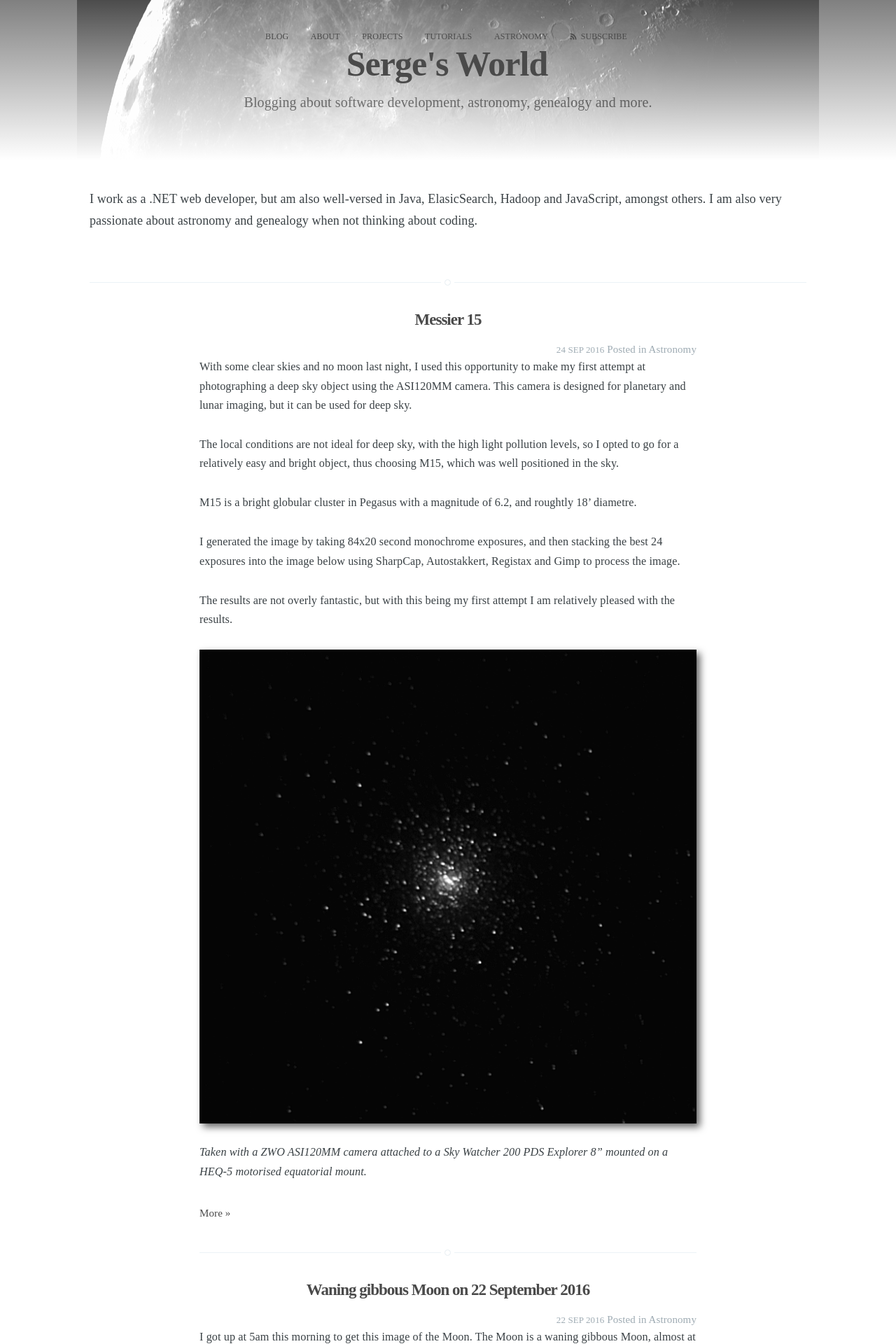
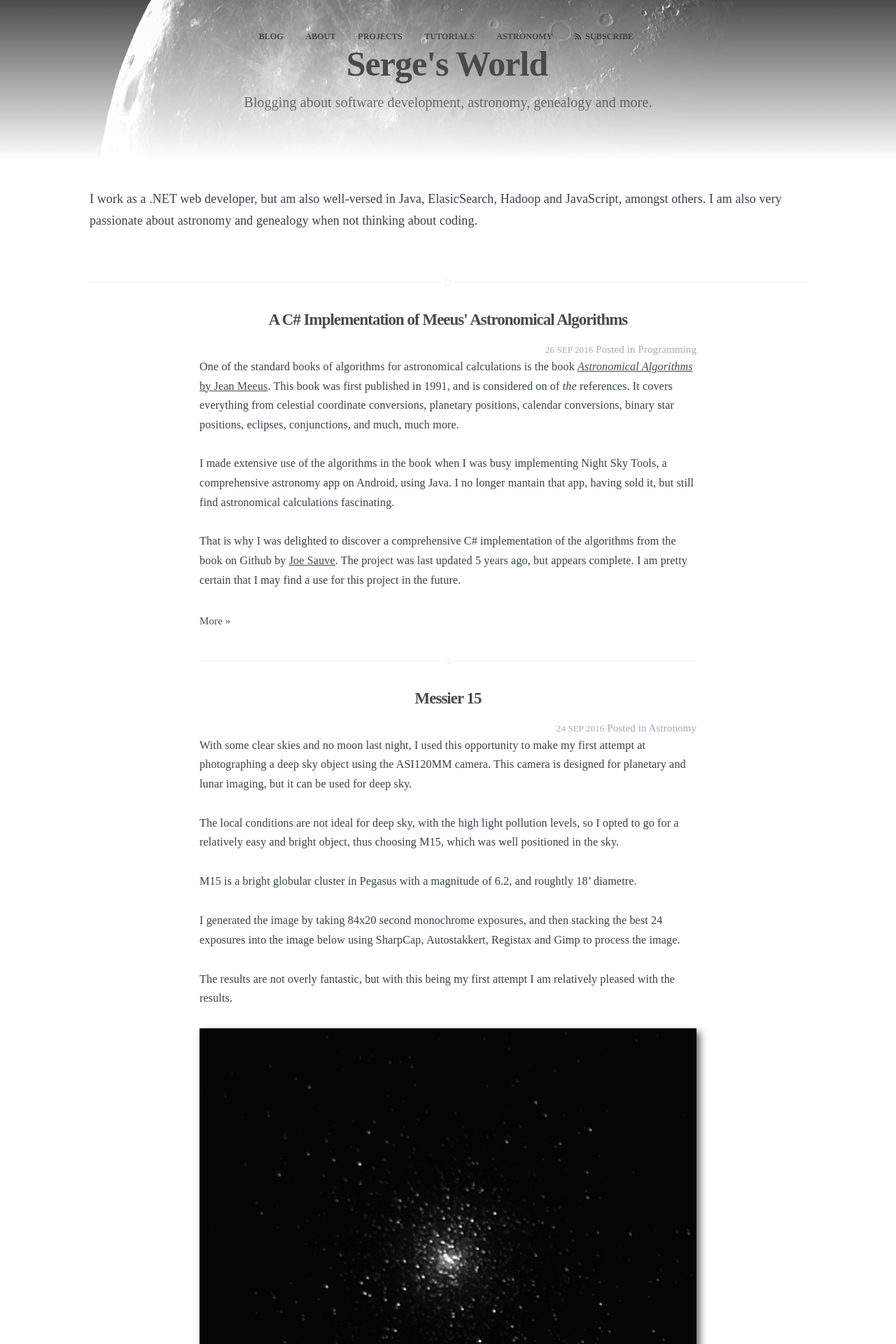
Before and after one commit to sjmeunier/sjmeunier.github.io, a Jekyll site: the page built from index.html, in a window 1280 px wide. Shown: the top 1920 px of the page at 70% size. Built offline with Jekyll 4.4.1, drawn with Linux system fonts in a browser that asks for light colours; some web fonts are replaced; the list of posts is cut into pages by our own code; some of the changed text lies outside the part shown.

Commit message:
Added post and fixed styling

```diff
--- /dev/null
+++ b/_posts/2016-09-26-a-csharp-implementation-of-meeus-astronomical-algorithms.md
@@ -0,0 +1,13 @@
+---
+layout: post
+title:  "A C# Implementation of Meeus' Astronomical Algorithms"
+date:   2016-09-26 21:00:00
+categories: Programming
+tags: [astronomy, c-sharp, algorithms]
+---
+
+One of the standard books of algorithms for astronomical calculations is the book [_Astronomical Algorithms_ by Jean Meeus](https://www.amazon.com/Astronomical-Algorithms-Jean-Meeus/dp/0943396611). This book was first published in 1991, and is considered on of _the_ references. It covers everything from celestial coordinate conversions, planetary positions, calendar conversions, binary star positions, eclipses, conjunctions, and much, much more.
+
+I made extensive use of the algorithms in the book when I was busy implementing Night Sky Tools, a comprehensive astronomy app on Android, using Java. I no longer mantain that app, having sold it, but still find astronomical calculations fascinating.
+
+That is why I was delighted to discover a comprehensive C&#35; implementation of the algorithms from the book on Github by [Joe Sauve](https://github.com/jsauve/AASharp). The project was last updated 5 years ago, but appears complete. I am pretty certain that I may find a use for this project in the future.
--- a/assets/css/screen.css
+++ b/assets/css/screen.css
@@ -551,11 +551,11 @@ margin on the iframe, cause it breaks stuff. */
     background-size: cover;
     overflow: hidden;
     max-height: 40%;
-    background: url('/assets/images/moon_logo.png') no-repeat fixed center;
-	background: -webkit-linear-gradient(transparent, #ffffff), #808080 url('/assets/images/moon_logo.png') no-repeat center; /* For Safari 5.1 to 6.0 */
-    background: -o-linear-gradient(transparent, #ffffff), #808080 url('/assets/images/moon_logo.png') no-repeat center; /* For Opera 11.1 to 12.0 */
-    background: -moz-linear-gradient(transparent, #ffffff), #808080 url('/assets/images/moon_logo.png') no-repeat center;
-	background: linear-gradient(transparent, #ffffff), #808080 url('/assets/images/moon_logo.png') no-repeat center;
+    background: #4c4c4c url('/assets/images/moon_logo.png') no-repeat fixed center;
+	background: -webkit-linear-gradient(transparent, #ffffff), #4c4c4c url('/assets/images/moon_logo.png') no-repeat center; /* For Safari 5.1 to 6.0 */
+    background: -o-linear-gradient(transparent, #ffffff), #4c4c4c url('/assets/images/moon_logo.png') no-repeat center; /* For Opera 11.1 to 12.0 */
+    background: -moz-linear-gradient(transparent, #ffffff), #4c4c4c url('/assets/images/moon_logo.png') no-repeat center;
+	background: linear-gradient(transparent, #ffffff), #4c4c4c url('/assets/images/moon_logo.png') no-repeat center;
     border-bottom: none;
 }
 
@@ -669,6 +669,8 @@ margin on the iframe, cause it breaks stuff. */
     font-size: 12px;
     text-transform: uppercase;
     line-height: 25px;
+	color: #444;
+    font-weight: bold;
     border-radius: 3px;
     transition: all ease 0.3s;
 }
```
